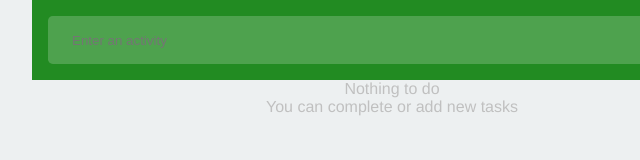
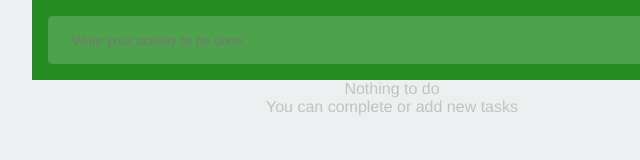
Before and after one commit to lnnocentchisanga3/sample-app, a plain HTML site: page index.html in a window 1280 px wide. Shown: the full height of the page, 248-888 px from the left. Drawn offline with Linux system fonts and the light colour scheme.

Commit message:
changed the placeholder

```diff
--- a/index.html
+++ b/index.html
@@ -8,7 +8,7 @@
 </head>
 <body>
     <header>
-        <input type="text" placeholder="Enter an activity" id="item" />
+        <input type="text" placeholder="Write your activity to be done" id="item" />
         <button id="add">ok</button>
     </header>
     <div class="container">
```
